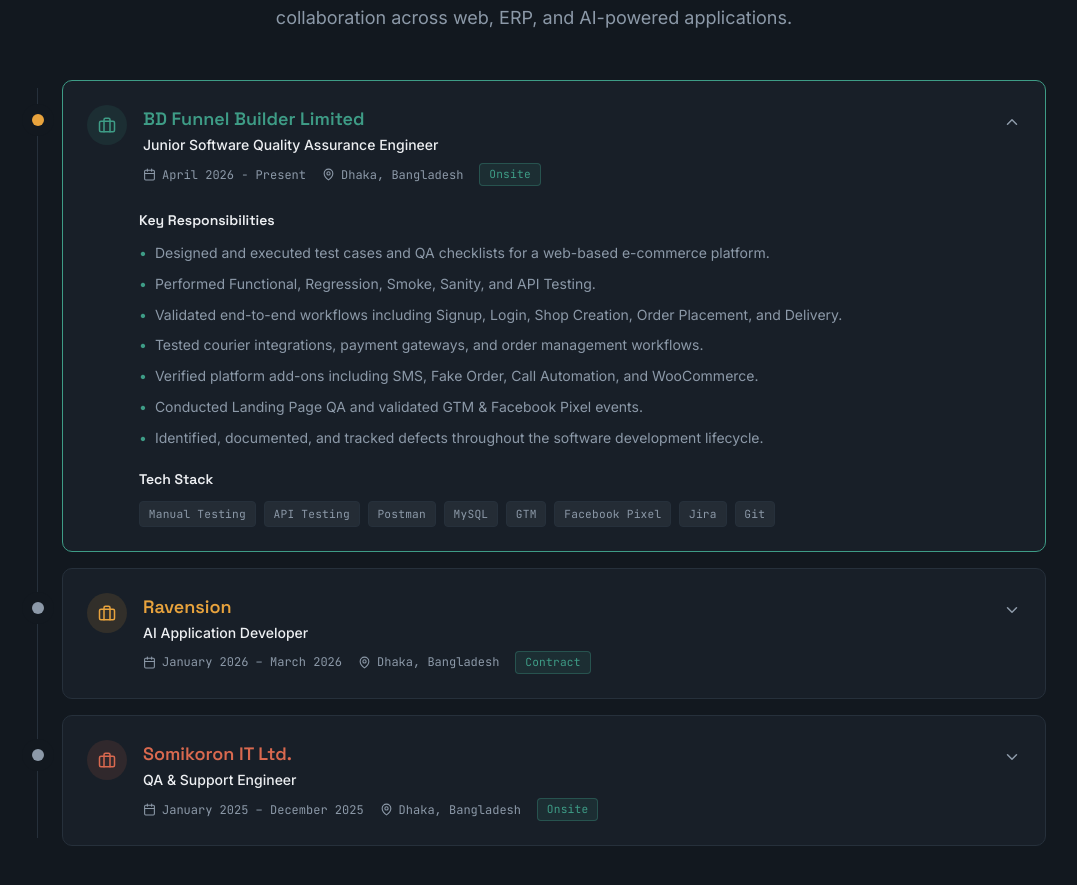
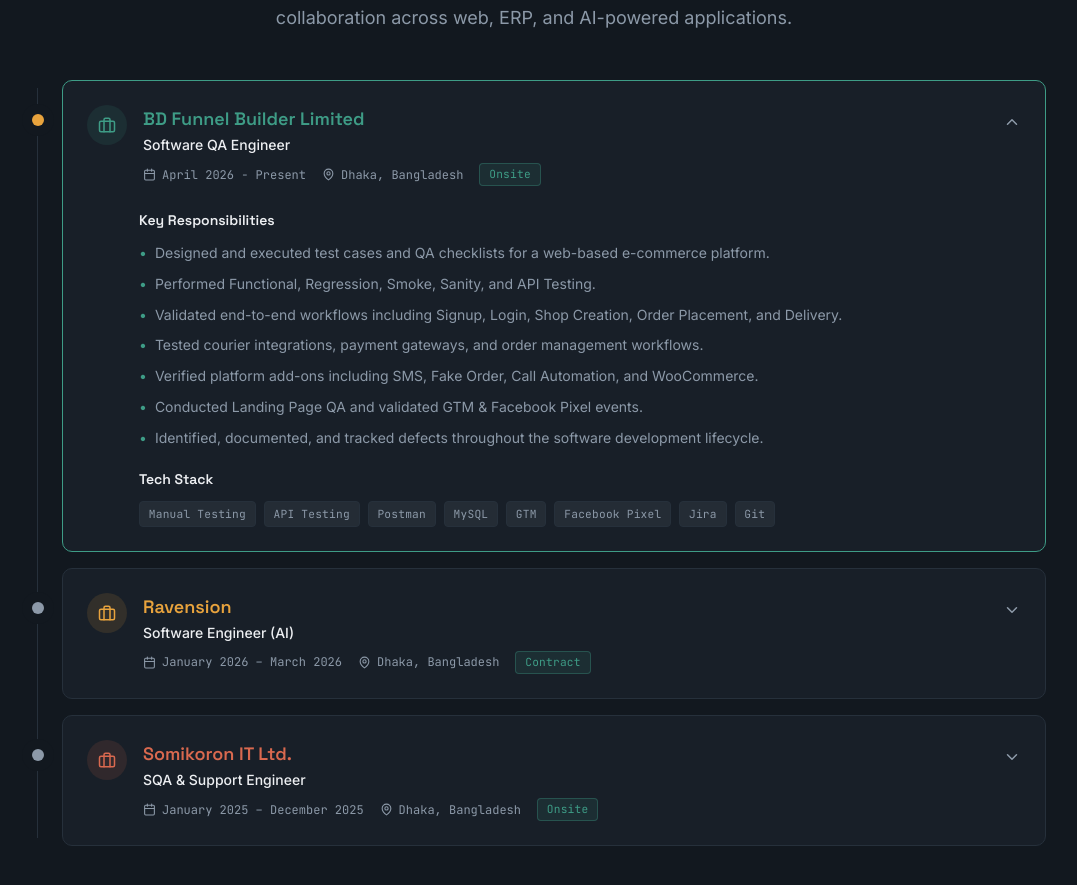
Before and after one commit to fer-doushasan/my_portfolio, a Next.js app: page / in a window 1280 px wide. Shown: the part 1822-2707 px from the top of the page, without its empty margins (106-1183 px from the left). Built offline with nearby package versions, Linux system fonts and the light colour scheme.

Commit message:
Update experience roles and add lightningcss Linux binary dependency

```diff
--- a/package.json
+++ b/package.json
@@ -20,6 +20,7 @@
     "@types/react-dom": "^19",
     "eslint": "^9",
     "eslint-config-next": "16.2.12",
+    "lightningcss-linux-x64-gnu": "^1.33.0",
     "tailwindcss": "^4",
     "typescript": "^5"
   }
--- a/src/app/page.tsx
+++ b/src/app/page.tsx
@@ -6,7 +6,7 @@
 const EXPERIENCE = [
   {
     company: "BD Funnel Builder Limited",
-    role: "Junior Software Quality Assurance Engineer",
+    role: "Software QA Engineer",
     period: "April 2026 - Present",
     location: "Dhaka, Bangladesh",
     type: "Onsite",
@@ -25,7 +25,7 @@
   },
   {
     company: "Ravension",
-    role: "AI Application Developer ",
+    role: "Software Engineer (AI)",
     period: "January 2026 – March 2026",
     location: "Dhaka, Bangladesh",
     type: "Contract",
@@ -42,7 +42,7 @@
   },
   {
     company: "Somikoron IT Ltd.",
-    role: "QA & Support Engineer",
+    role: "SQA & Support Engineer",
     period: "January 2025 – December 2025",
     location: "Dhaka, Bangladesh",
     type: "Onsite",
```
Also changed, not shown: 1 other file (tests, documents, lock files or other folders).
